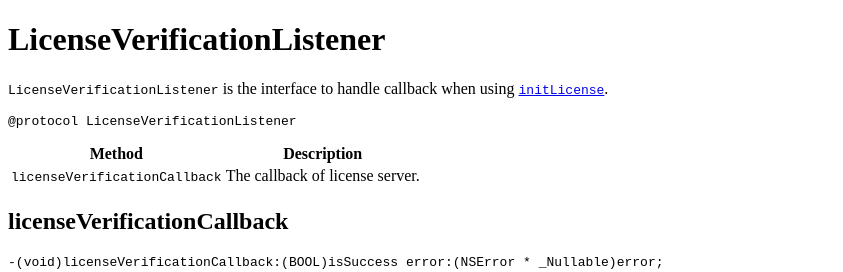
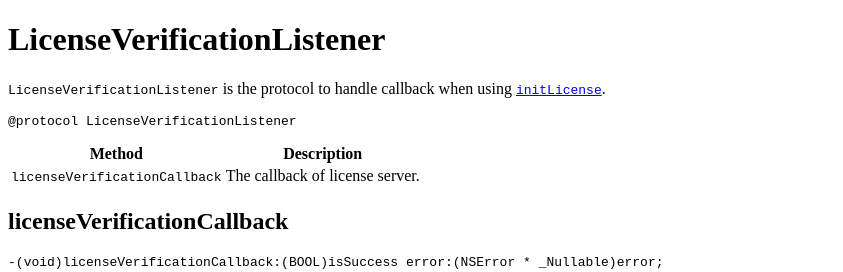
Before and after one commit to dynamsoft-docs/document-normalizer-docs, a Jekyll site: the page built from programming/ios/api-reference/license-verification-listener.md, in a window 1280 px wide. Shown: the part 547-819 px from the top of the page, without its empty margins (0-843 px from the left). Built offline with Jekyll 4.4.1, drawn with Linux system fonts in a browser that asks for light colours.

Commit message:
Fixing bugs

````diff
--- a/programming/ios/api-reference/license-verification-listener.md
+++ b/programming/ios/api-reference/license-verification-listener.md
@@ -1,8 +1,8 @@
 ---
 layout: default-layout
-title: Dynamsoft Document Normalizer iOS API Reference - Interface LicenseVerificationListener
-description: This is the interface LicenseVerificationListener page of Dynamsoft Document Normalizer for iOS SDK.
-keywords: LicenseVerificationListener, interface, ios
+title: Dynamsoft Document Normalizer iOS API Reference - Protocol LicenseVerificationListener
+description: This is the Protocol LicenseVerificationListener page of Dynamsoft Document Normalizer for iOS SDK.
+keywords: LicenseVerificationListener, Protocol, ios
 needAutoGenerateSidebar: true
 needGenerateH3Content: false
 noTitleIndex: true
@@ -11,7 +11,7 @@ pageStartVer: 1.0
 
 # LicenseVerificationListener
 
-`LicenseVerificationListener` is the interface to handle callback when using [`initLicense`](license-manager.md#initlicense).
+`LicenseVerificationListener` is the protocol to handle callback when using [`initLicense`](license-manager.md#initlicense).
 
 ```objc
 @protocol LicenseVerificationListener
````
Also changed, not shown: programming/ios/api-reference/interface-index.md (+3 -3 lines).
